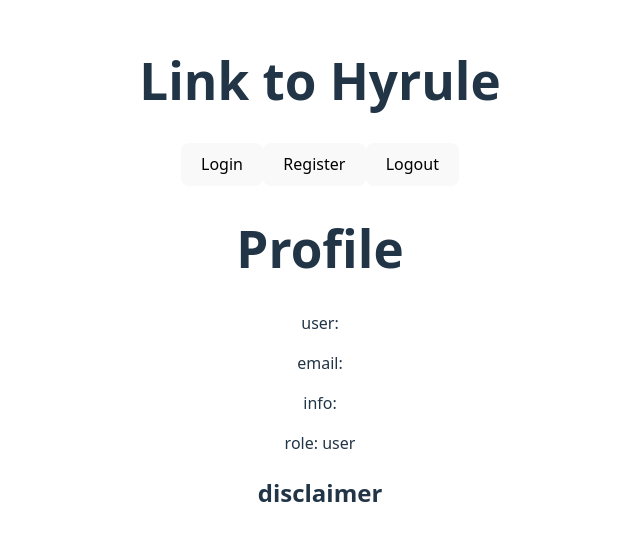
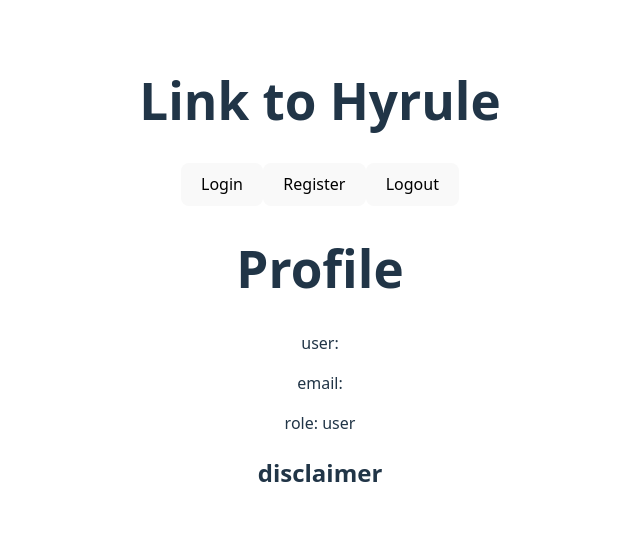
Before and after one commit to MatthieuMosch/link-to-hyrule, a React (Vite) app: page /profile in a window 1280 px wide. Shown: the part 126-666 px from the top of the page, without its empty margins (320-960 px from the left). Built offline with nearby package versions, Linux system fonts and the light colour scheme; sample sign-in values are in the browser's storage.

Commit message:
eerste opzet profile pagina

```diff
--- a/src/pages/profile/Profile.jsx
+++ b/src/pages/profile/Profile.jsx
@@ -8,8 +8,8 @@
             <h1>Profile</h1>
             <p>user: {user.username}</p>
             <p>email: {user.email}</p>
-            <p>info: {user.info}</p>
-            <p>role: {user.role && user.role[0]}</p>
+            {user.info && <p>info: {user.info}</p>}
+            {user.role && <p>role: {user.role[0]}</p>}
         </>
     );
 }
```
